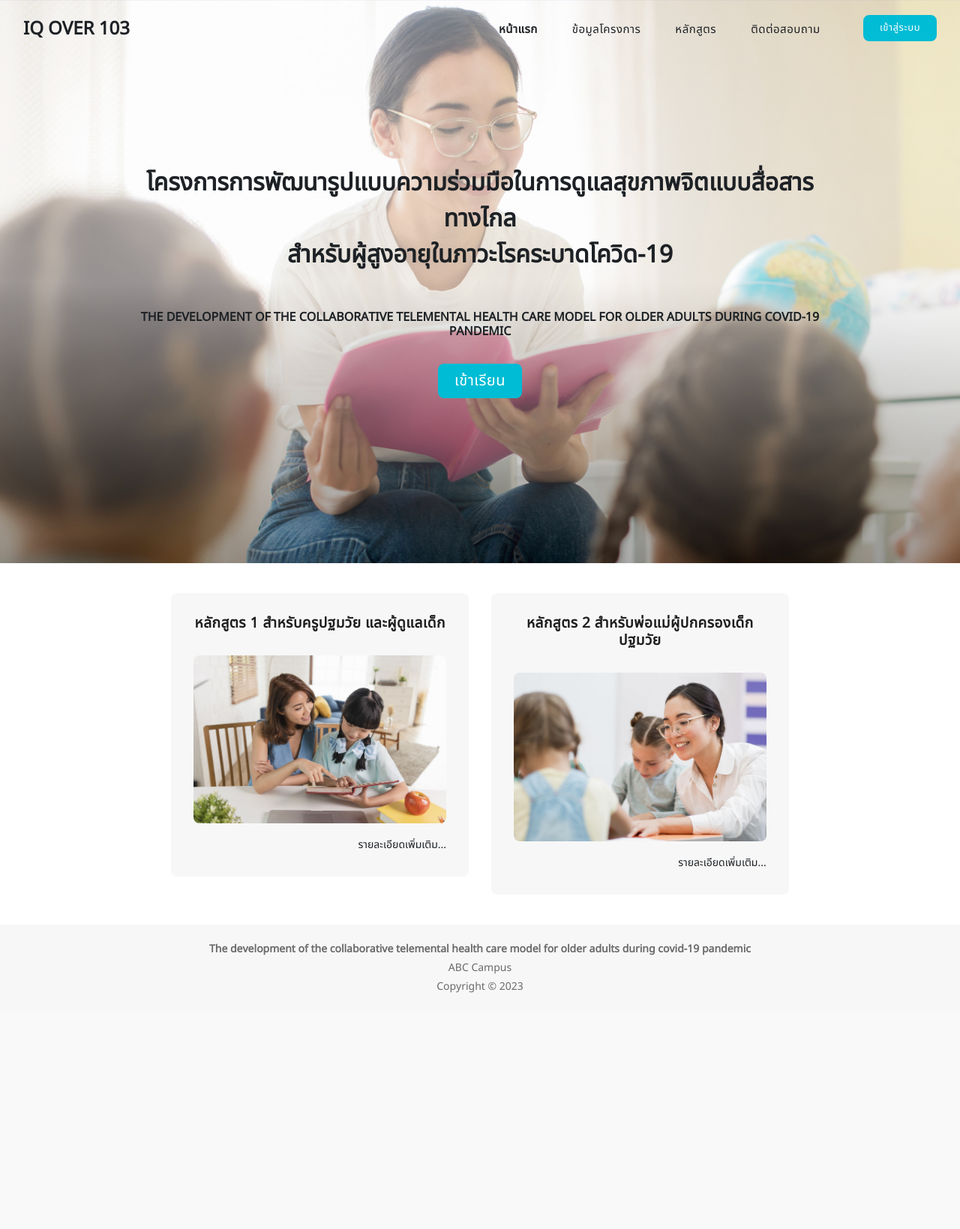
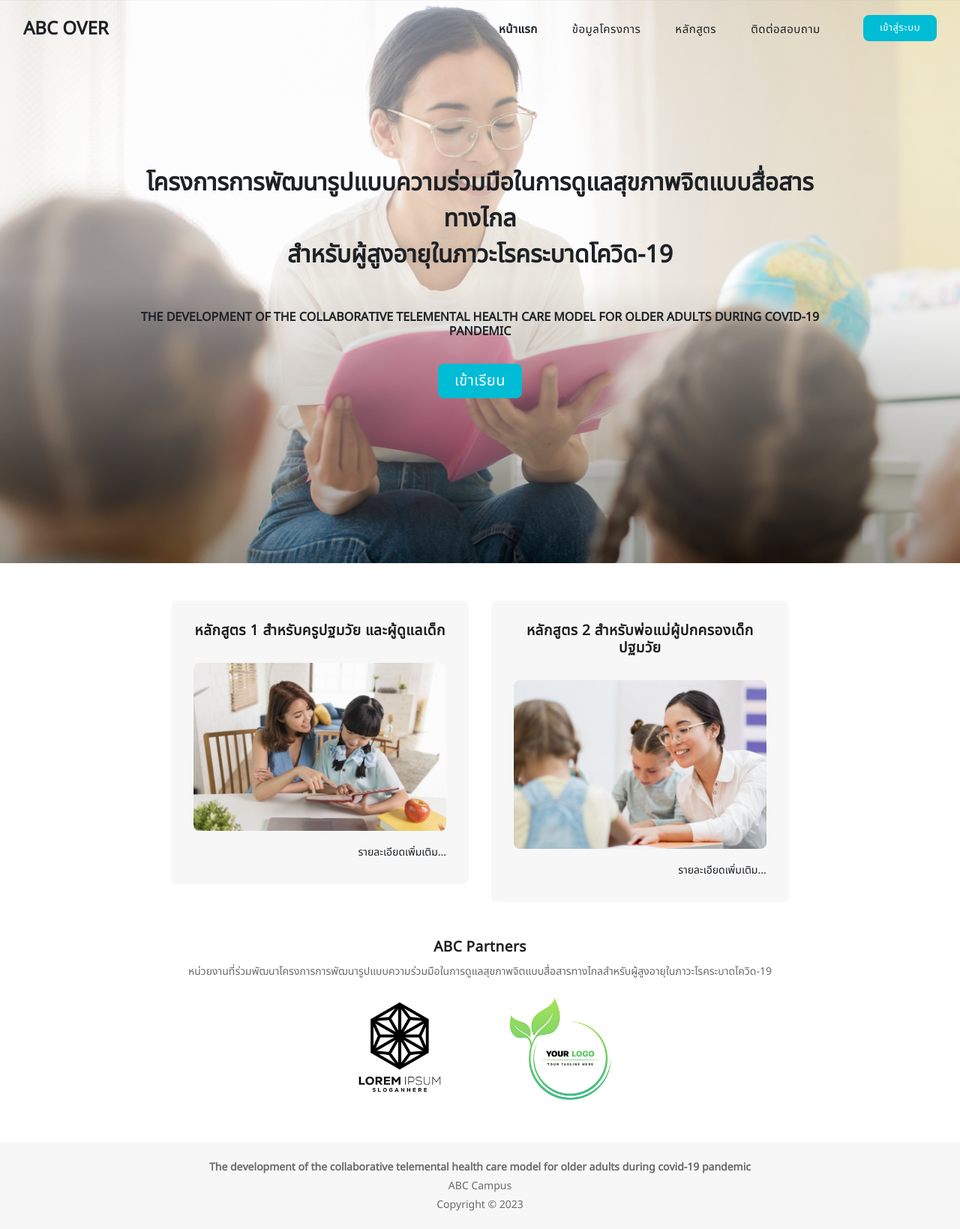
Before and after one commit to ApisaraOsw/homepage, a PHP site: page / in a window 1280 px wide. Shown: the whole page at 75% size. Before the commit the page ends 1324 px from the top, so only its background shows below. Run offline with PHP 8.4, Linux system fonts and the light colour scheme; data that the repository does not hold is empty; a stand-in replaces the project's code that opens the database connection.

Commit message:
Update file

```diff
--- a/assets/css/custom.css
+++ b/assets/css/custom.css
@@ -398,8 +398,8 @@ header {
 
 /* Services Style */
 .services-section {
-	margin-top: 40px;
-	margin-bottom: 40px;
+	margin-top: 50px;
+	margin-bottom: 50px;
 }
 .services-section .section-heading h2 {
 	color: #1e1e1e;
@@ -441,6 +441,22 @@ header {
 }
 .services-section .img-block{
 	border-radius: 0.5rem;
+}
+
+/* Partners Style */
+.partners-section {
+	margin-top: 50px;
+	margin-bottom: 50px;
+}
+.partners-section h4 {
+	font-size: 19px;
+	color: #1e1e1e;
+	text-transform: capitalize;
+	font-weight: 700;
+	letter-spacing: 0.5px;
+}
+.partners-section img {
+	max-width: 150px;
 }
 
 /* Footer Style */
--- a/index.php
+++ b/index.php
@@ -11,7 +11,7 @@ require_once('config.php'); //this assumes your php file is in a subdirectory of
     <meta name="description" content="">
     <meta name="author" content="TemplateMo">
 
-    <title>IQ OVER 103</title>
+    <title>ABC OVER</title>
 
     <!-- Bootstrap core CSS -->
     <link href="assets/vendor/bootstrap/css/bootstrap.min.css" rel="stylesheet">
@@ -28,7 +28,7 @@ require_once('config.php'); //this assumes your php file is in a subdirectory of
     <header class="">
       <nav class="navbar navbar-expand-lg">
         <div class="container">
-          <a class="navbar-brand" href="index.php"><h2>IQ OVER 103</h2></a>
+          <a class="navbar-brand" href="index.php"><h2>ABC OVER</h2></a>
           <button class="navbar-toggler" type="button" data-toggle="collapse" data-target="#navbarResponsive" aria-controls="navbarResponsive" aria-expanded="false" aria-label="Toggle navigation">
             <span class="navbar-toggler-icon"></span>
           </button>
@@ -111,6 +111,29 @@ require_once('config.php'); //this assumes your php file is in a subdirectory of
     </div>
     <!-- Services Ends Here -->
 
+    <!-- Partners Starts Here -->
+     <div class="partners-section">
+      <div class="container">
+        <div class="row justify-content-center text-center">
+          <div class="col-md-12">
+            <h4>ABC Partners</h4>
+            <p class="mb-3">หน่วยงานที่ร่วมพัฒนาโครงการการพัฒนารูปแบบความร่วมมือในการดูแลสุขภาพจิตแบบสื่อสารทางไกลสำหรับผู้สูงอายุในภาวะโรคระบาดโควิด-19</p>
+          </div>
+          <div class="col-md-2 col-sm-6 col-xs-12">
+            <div class="partners-item">
+              <img class="w-100" src="assets/images/logo-k10.jpg"/>
+            </div>
+          </div>
+          <div class="col-md-2 col-sm-6 col-xs-12">
+            <div class="partners-item">
+              <img class="w-100" src="assets/images/logo-md.jpg"/>
+            </div>
+          </div>
+        </div>
+      </div>
+    </div>
+    <!-- Partners Ends Here -->
+
     <!-- Footer Starts Here -->
     <footer>
       <div class="container">
```
Also changed, not shown: assets/images/logo-k10.jpg (added), assets/images/logo-md.jpg (added).
